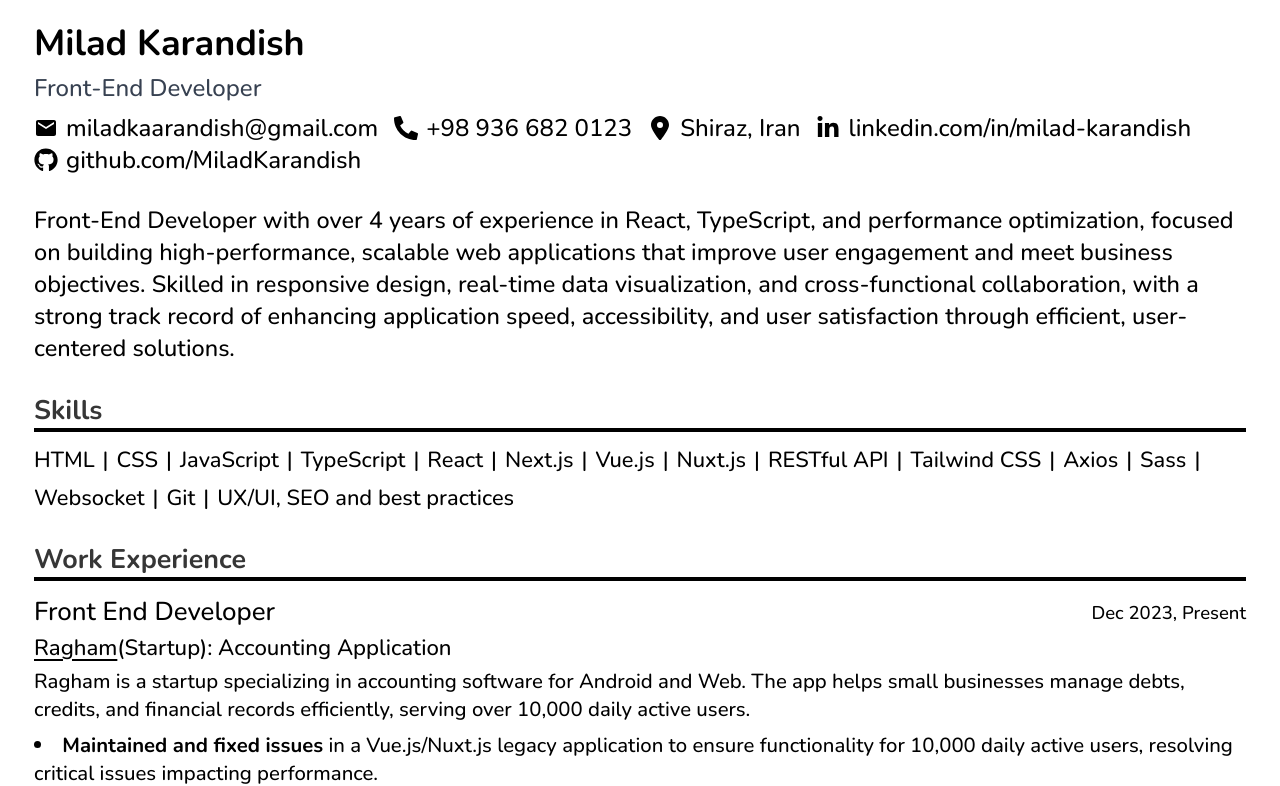
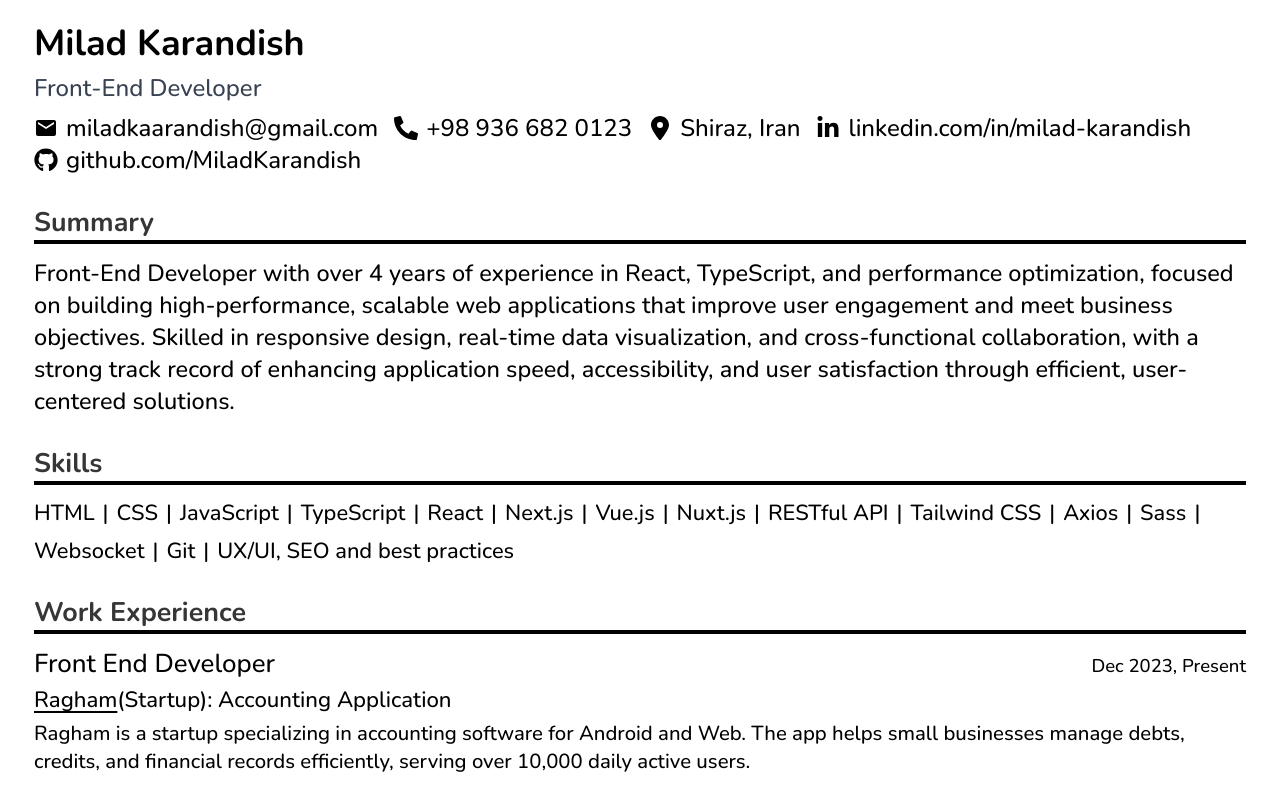
Before and after one commit to MiladKarandish/portfolio-v2, a Next.js app: page /resume in a window 1280 px wide. Shown: the top 786 px of the page. Built offline with nearby package versions, Linux system fonts and the light colour scheme.

Commit message:
fix: summary section summary title added

```diff
--- a/src/app/resume/page.tsx
+++ b/src/app/resume/page.tsx
@@ -27,6 +27,7 @@ const Resume = () => {
 
       {/* Summary */}
       <section className={`summary`}>
+        <h2>Summary</h2>
         <p>
           Front-End Developer with over 4 years of experience in React, TypeScript, and performance optimization,
           focused on building high-performance, scalable web applications that improve user engagement and meet business
--- a/src/app/styles/custom.css
+++ b/src/app/styles/custom.css
@@ -184,7 +184,7 @@
   font-size: 1.05rem;
   line-height: normal;
 
-  & :where(.experience, .projects, .skills) {
+  & :where(.experience, .projects, .skills, .summary) {
     h2 {
       margin-bottom: 0.8rem;
       border-bottom: 4px solid black;
@@ -199,7 +199,7 @@
     }
   }
 
-  .summary {
+  .summary p {
     font-size: 1.4em;
   }
 
```
